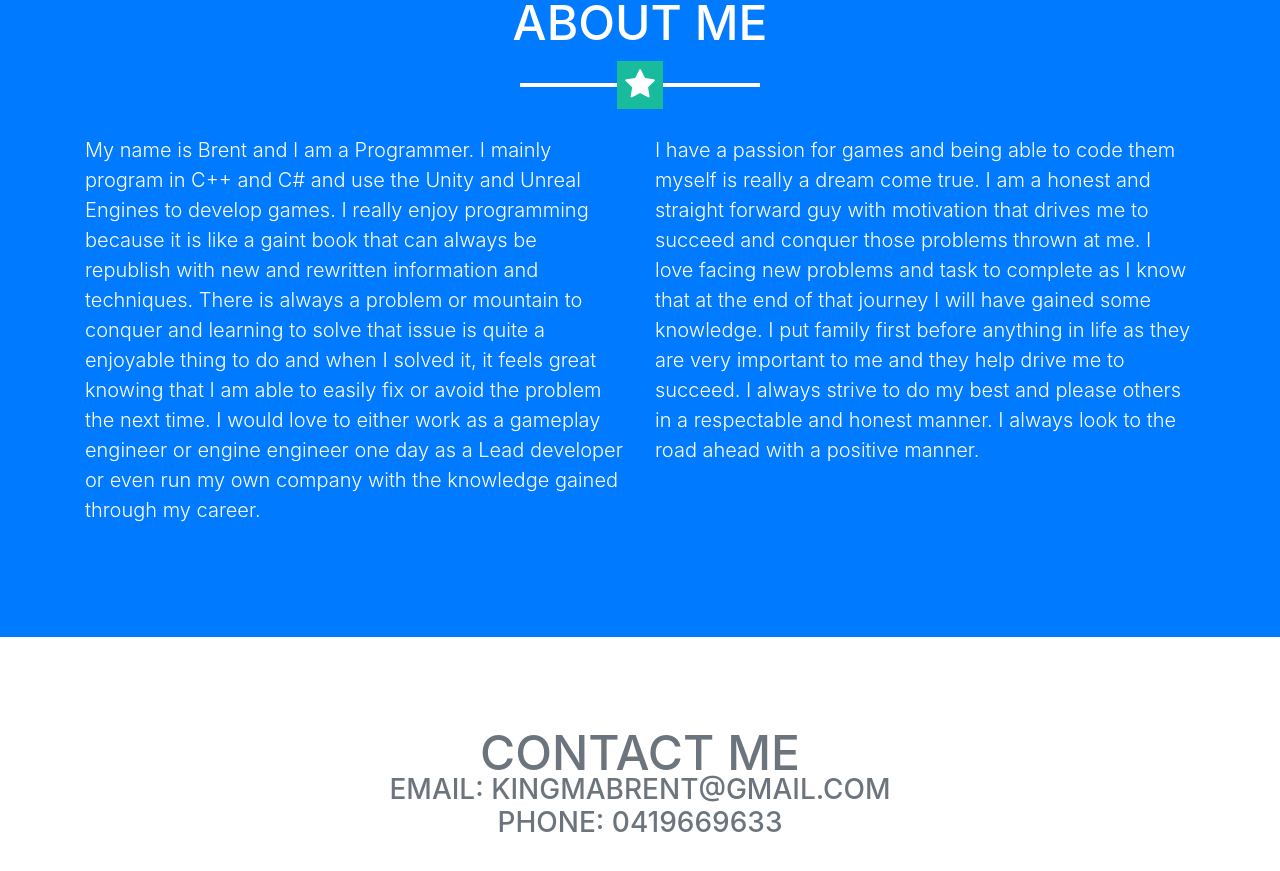
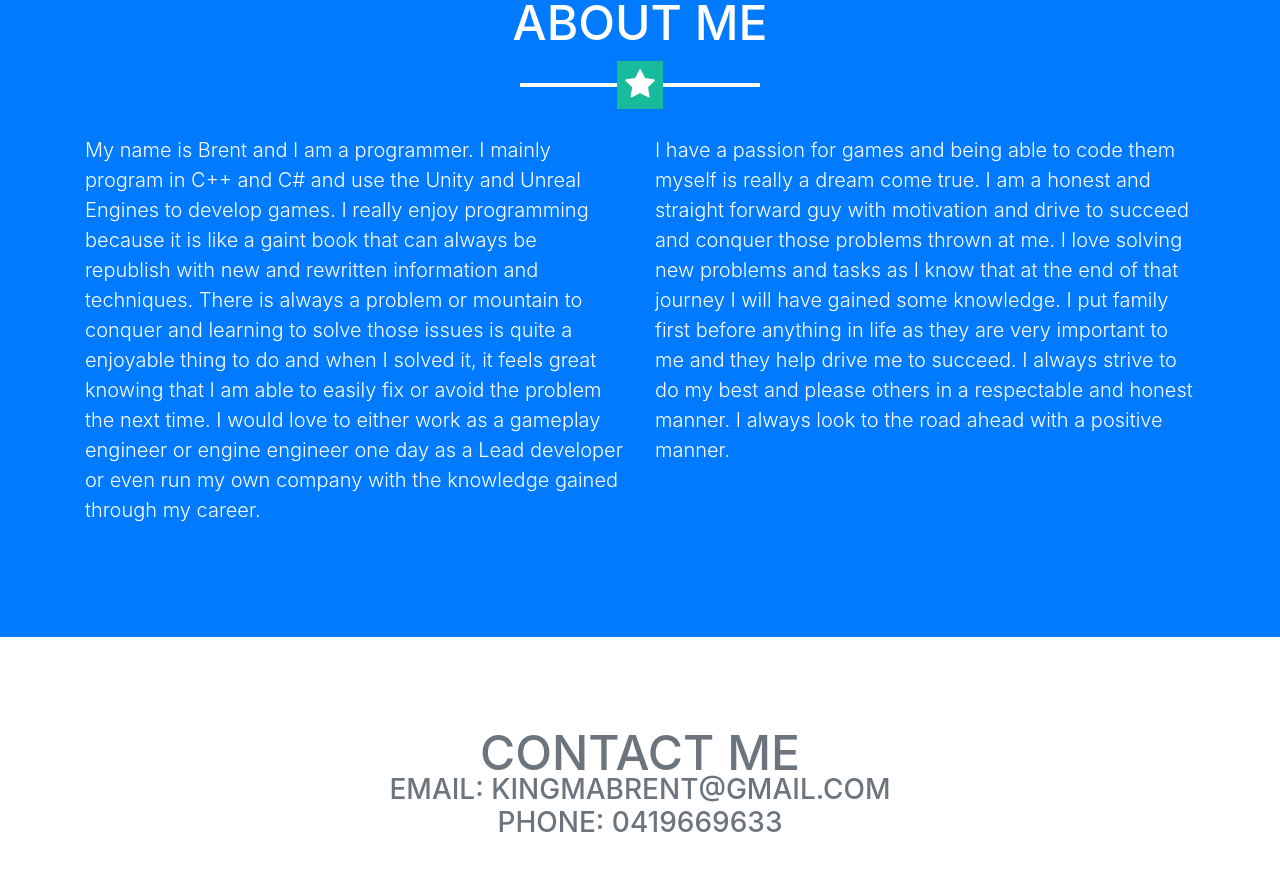
Before and after one commit to BrentKingma/BrentKingma.github.io, a website with bundled scripts: page index.html in a window 1280 px wide. Shown: the part 1730-2601 px from the top of the page. Built offline with nearby package versions, Linux system fonts and the light colour scheme.

Commit message:
no message

```diff
--- a/index.html
+++ b/index.html
@@ -139,10 +139,10 @@
         <hr class="star-light mb-5">
         <div class="row">
           <div class="col-lg-6 ml-auto">
-            <p class="lead">My name is Brent and I am a Programmer. I mainly program in C++ and C# and use the Unity and Unreal Engines to develop games. I really enjoy programming because it is like a gaint book that can always be republish with new and rewritten information and techniques. There is always a problem or mountain to conquer and learning to solve that issue is quite a enjoyable thing to do and when I solved it, it feels great knowing that I am able to easily fix or avoid the problem the next time. I would love to either work as a gameplay engineer or engine engineer one day as a Lead developer or even run my own company with the knowledge gained through my career.</p>
+            <p class="lead">My name is Brent and I am a programmer. I mainly program in C++ and C# and use the Unity and Unreal Engines to develop games. I really enjoy programming because it is like a gaint book that can always be republish with new and rewritten information and techniques. There is always a problem or mountain to conquer and learning to solve those issues is quite a enjoyable thing to do and when I solved it, it feels great knowing that I am able to easily fix or avoid the problem the next time. I would love to either work as a gameplay engineer or engine engineer one day as a Lead developer or even run my own company with the knowledge gained through my career.</p>
           </div>
           <div class="col-lg-6 mr-auto">
-            <p class="lead">I have a passion for games and being able to code them myself is really a dream come true. I am a honest and straight forward guy with motivation that drives me to succeed and conquer those problems thrown at me. I love facing new problems and task to complete as I know that at the end of that journey I will have gained some knowledge. I put family first before anything in life as they are very important to me and they help drive me to succeed. I always strive to do my best and please others in a respectable and honest manner. I always look to the road ahead with a positive manner.</p>
+            <p class="lead">I have a passion for games and being able to code them myself is really a dream come true. I am a honest and straight forward guy with motivation and drive to succeed and conquer those problems thrown at me. I love solving new problems and tasks as I know that at the end of that journey I will have gained some knowledge. I put family first before anything in life as they are very important to me and they help drive me to succeed. I always strive to do my best and please others in a respectable and honest manner. I always look to the road ahead with a positive manner.</p>
           </div>
         </div>
       </div>
```
